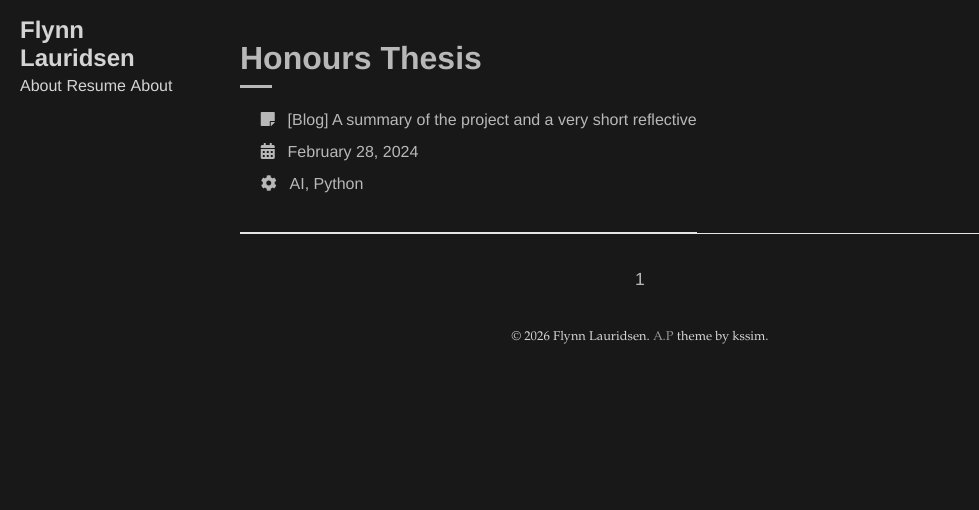
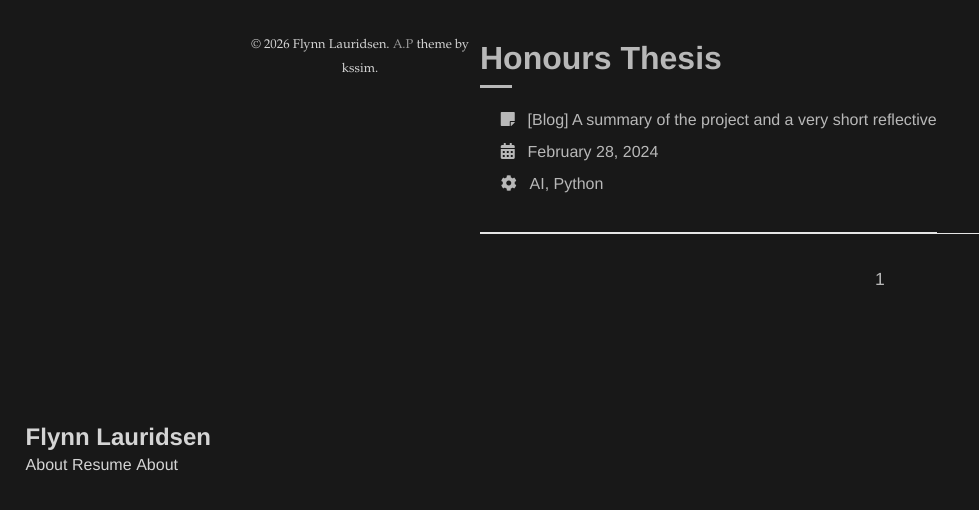
Before and after one commit to monkmonk99/test-website, a Jekyll site: the page built from portfolio/index.html, in a window 1280 px wide. Shown: the top 510 px of the page, without its empty margins (0-979 px from the left). Built offline with Jekyll 4.4.1, drawn with Linux system fonts in a browser that asks for light colours; the list of posts is cut into pages by our own code.

Commit message:
More changes

```diff
--- a/_sass/layouts/_layout.scss
+++ b/_sass/layouts/_layout.scss
@@ -13,17 +13,22 @@ footer,
   width: 80%;
 }
 
+main {
+  float:right;
+}
+
 .nav {
   box-shadow: 0 2px 2px -2px $shadow-color;
   overflow: auto;;
   margin: 0;
   padding: 0;
-  width: 200px;
+  width: 20%;
   background-color: #f1f1f1;
   position: fixed;
   height: 100%;
   overflow: auto;
   background:transparent;
+  align-content: center;
 
 
   &-container {
```
